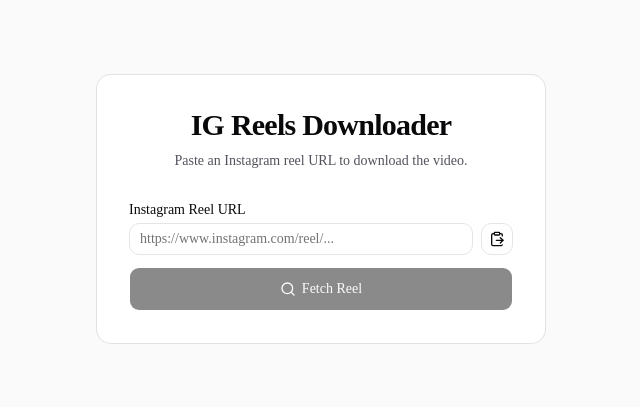
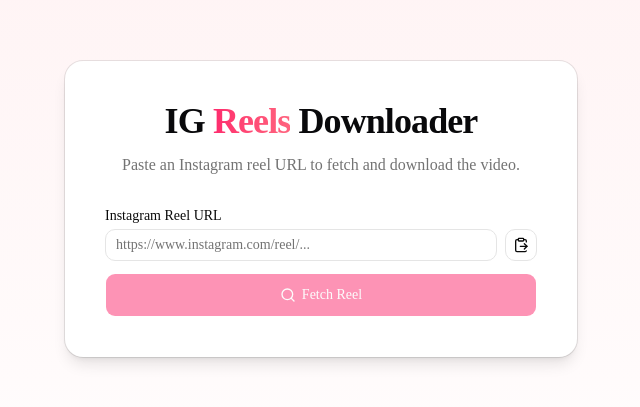
Before and after one commit to Agustin-Perezz/ig-reels-downloader-poc, a Next.js app: page / in a window 1280 px wide. Shown: the part 191-598 px from the top of the page, without its empty margins (319-959 px from the left). Built offline with nearby package versions, Linux system fonts and the light colour scheme.

Commit message:
Restyle landing layout with rose accent and gradient background

```diff
--- a/src/app/components/ReelDownloaderHeader.tsx
+++ b/src/app/components/ReelDownloaderHeader.tsx
@@ -1,11 +1,15 @@
 export function ReelDownloaderHeader() {
   return (
-    <div className="flex flex-col gap-2 text-center">
-      <h1 className="text-3xl font-semibold tracking-tight text-zinc-950 dark:text-zinc-50">
-        IG Reels Downloader
+    <div className="flex flex-col gap-3 text-center">
+      <h1 className="text-4xl font-bold tracking-tight text-zinc-950 dark:text-zinc-50">
+        IG{" "}
+        <span className="bg-gradient-to-r from-primary to-rose-400 bg-clip-text text-transparent">
+          Reels
+        </span>{" "}
+        Downloader
       </h1>
-      <p className="text-sm text-zinc-600 dark:text-zinc-400">
-        Paste an Instagram reel URL to download the video.
+      <p className="text-base text-muted-foreground">
+        Paste an Instagram reel URL to fetch and download the video.
       </p>
     </div>
   );
--- a/src/app/globals.css
+++ b/src/app/globals.css
@@ -55,18 +55,18 @@
   --card-foreground: oklch(0.145 0 0);
   --popover: oklch(1 0 0);
   --popover-foreground: oklch(0.145 0 0);
-  --primary: oklch(0.205 0 0);
+  --primary: oklch(0.65 0.24 10);
   --primary-foreground: oklch(0.985 0 0);
   --secondary: oklch(0.97 0 0);
   --secondary-foreground: oklch(0.205 0 0);
   --muted: oklch(0.97 0 0);
   --muted-foreground: oklch(0.556 0 0);
-  --accent: oklch(0.97 0 0);
+  --accent: oklch(0.97 0 005 250);
   --accent-foreground: oklch(0.205 0 0);
   --destructive: oklch(0.577 0.245 27.325);
   --border: oklch(0.922 0 0);
   --input: oklch(0.922 0 0);
-  --ring: oklch(0.708 0 0);
+  --ring: oklch(0.65 0.24 10);
   --chart-1: oklch(0.87 0 0);
   --chart-2: oklch(0.556 0 0);
   --chart-3: oklch(0.439 0 0);
@@ -90,8 +90,8 @@
   --card-foreground: oklch(0.985 0 0);
   --popover: oklch(0.205 0 0);
   --popover-foreground: oklch(0.985 0 0);
-  --primary: oklch(0.922 0 0);
-  --primary-foreground: oklch(0.205 0 0);
+  --primary: oklch(0.65 0.24 10);
+  --primary-foreground: oklch(0.985 0 0);
   --secondary: oklch(0.269 0 0);
   --secondary-foreground: oklch(0.985 0 0);
   --muted: oklch(0.269 0 0);
@@ -101,7 +101,7 @@
   --destructive: oklch(0.704 0.191 22.216);
   --border: oklch(1 0 0 / 10%);
   --input: oklch(1 0 0 / 15%);
-  --ring: oklch(0.556 0 0);
+  --ring: oklch(0.65 0.24 10);
   --chart-1: oklch(0.87 0 0);
   --chart-2: oklch(0.556 0 0);
   --chart-3: oklch(0.439 0 0);
--- a/src/app/page.tsx
+++ b/src/app/page.tsx
@@ -3,8 +3,8 @@
 
 export default function Home() {
   return (
-    <div className="flex flex-col flex-1 items-center justify-center bg-zinc-50 dark:bg-black">
-      <main className="flex w-full max-w-md flex-col gap-8 rounded-xl bg-white p-8 ring-1 ring-foreground/10 dark:bg-black dark:ring-foreground/20">
+    <div className="flex flex-col flex-1 items-center justify-center bg-gradient-to-b from-rose-50 to-white px-4 dark:from-zinc-950 dark:to-black">
+      <main className="flex w-full max-w-lg flex-col gap-8 rounded-2xl bg-card p-10 shadow-lg ring-1 ring-foreground/10 dark:ring-foreground/20">
         <ReelDownloaderHeader />
         <ReelDownloaderForm />
       </main>
```
